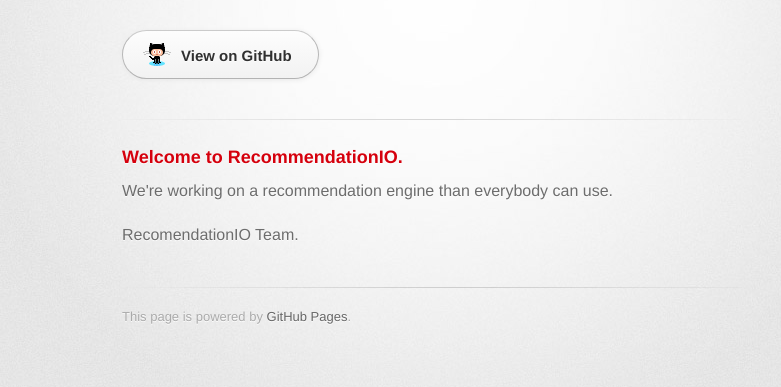
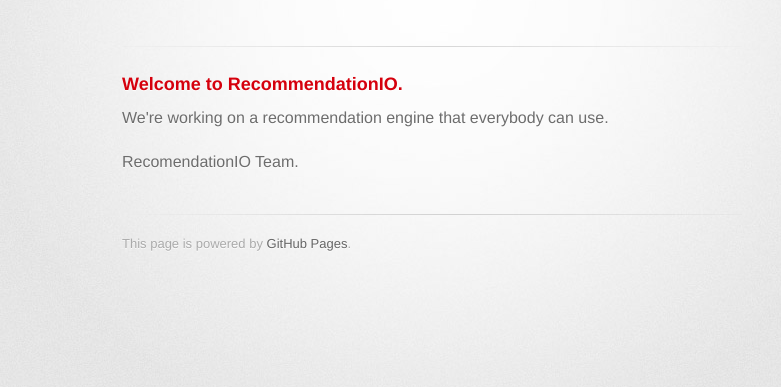
Before and after one commit to RecommendationIO/RecommendationIO.github.io, a plain HTML site: page index.html in a window 1280 px wide. Shown: the part 127-514 px from the top of the page, without its empty margins (208-989 px from the left). Drawn offline with Linux system fonts and the light colour scheme; a web font is replaced by a local one.

Commit message:
Update index.html

```diff
--- a/index.html
+++ b/index.html
@@ -22,17 +22,13 @@
           <h2>RecommendationIO is on it's way.</h2>
         </header>
 
-        <section id="downloads" class="clearfix">
-          <a href="https://github.com/RecommendationIO" id="view-on-github" class="button"><span>View on GitHub</span></a>
-        </section>
-
         <hr>
 
         <section id="main_content">
           <h3>
 <a name="welcome-to-recommendationio" class="anchor" href="#welcome-to-recommendationio"><span class="octicon octicon-link"></span></a>Welcome to RecommendationIO.</h3>
 
-<p>We're working on a recommendation engine than everybody can use.</p>
+<p>We're working on a recommendation engine that everybody can use.</p>
 
 <p>RecomendationIO Team.</p>
         </section>
```
